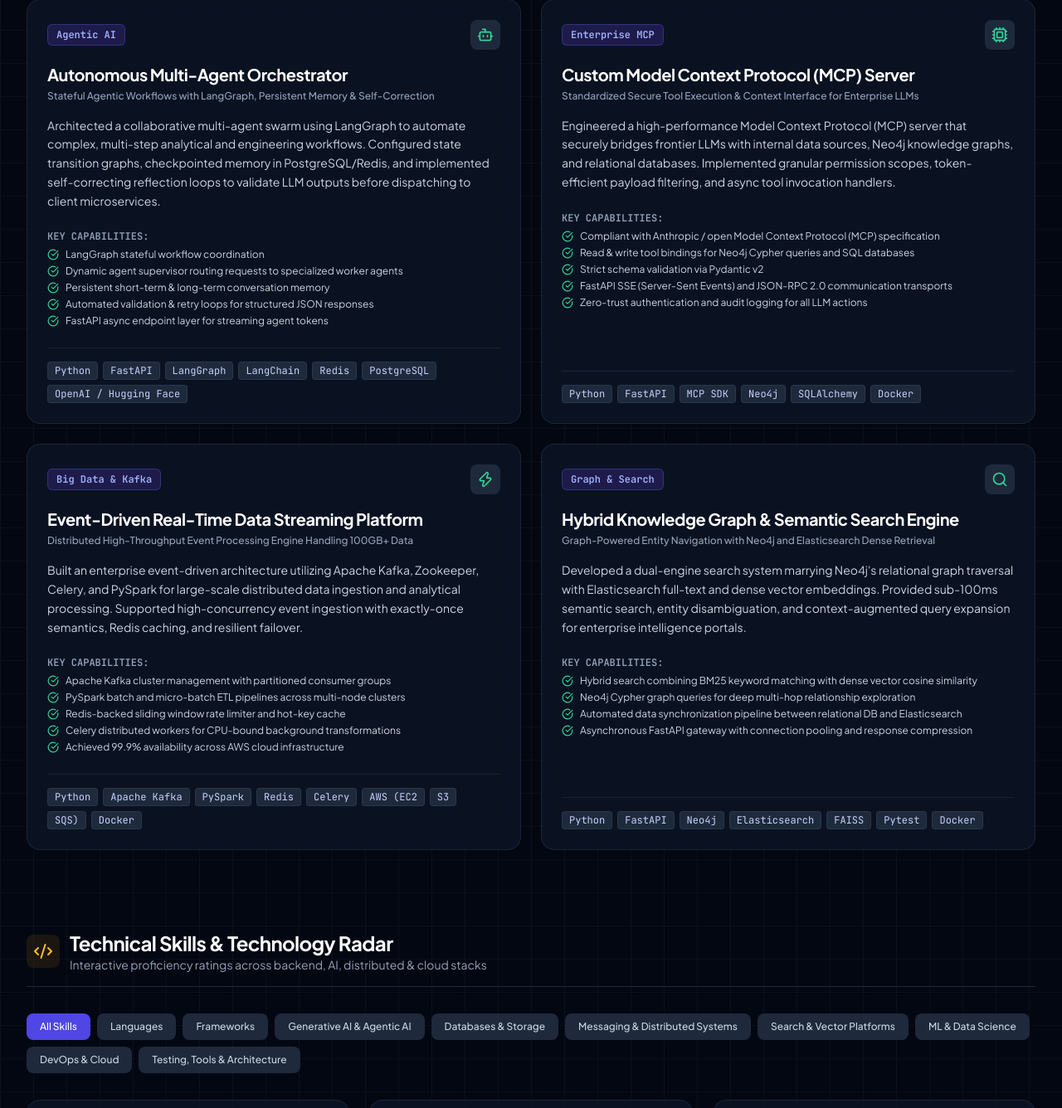
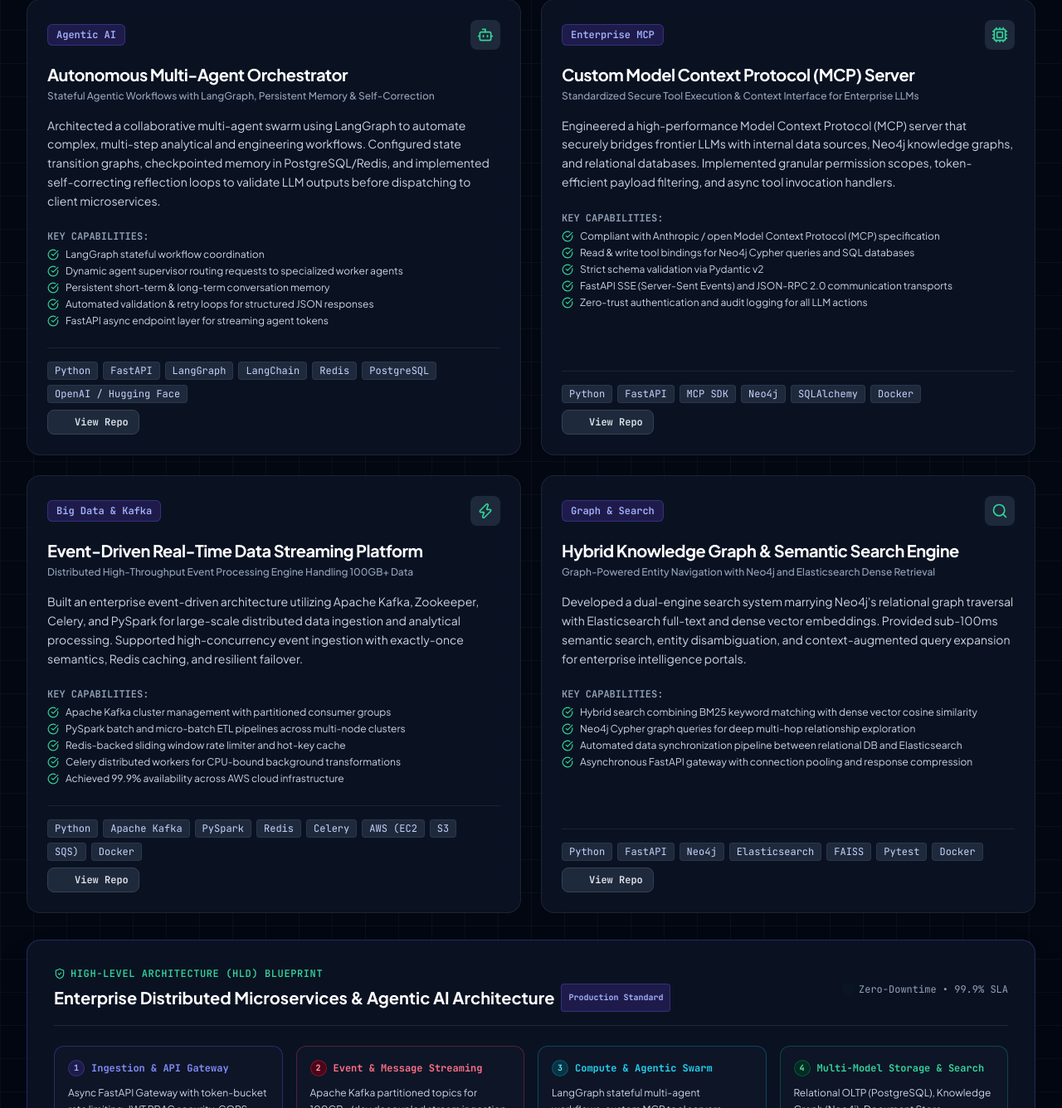
Before and after one commit to vivekjais16/profile_project, a FastAPI app: page / in a window 1280 px wide. Shown: the part 5164-6500 px from the top of the page at 83% size. Run offline with FastAPI, Linux system fonts and the light colour scheme; some libraries are stand-ins or nearby versions.

Commit message:
feat(ui): elevate portfolio to Big Tech standards with HLD architecture blueprint and high-scale metrics

```diff
--- a/app/templates/index.html
+++ b/app/templates/index.html
@@ -354,6 +354,7 @@
 
                 <!-- Footer tech stack & links -->
                 <div class="mt-6 pt-4 border-t border-slate-800/80 space-y-3">
+                    <div class="flex flex-wrap items-center justify-between gap-2">
                         <div class="flex flex-wrap gap-1.5">
                             {% for t in project.tech_stack.split(',') %}
                             <span class="px-2 py-0.5 text-xs font-mono rounded bg-slate-800 text-indigo-200 border border-slate-700/60">
@@ -361,9 +362,94 @@
                             </span>
                             {% endfor %}
                         </div>
+                        {% if project.github_url %}
+                        <a href="{{ project.github_url }}" target="_blank" rel="noopener noreferrer" class="px-3 py-1.5 rounded-lg text-xs font-mono font-semibold bg-slate-800 hover:bg-slate-700 text-slate-200 border border-slate-700 hover:text-white transition flex items-center gap-1.5 shrink-0">
+                            <i data-lucide="github" class="w-3.5 h-3.5"></i>
+                            <span>View Repo</span>
+                        </a>
+                        {% endif %}
+                    </div>
                 </div>
             </div>
             {% endfor %}
+        </div>
+
+        <!-- Interactive Distributed System Design Architecture Blueprint Card -->
+        <div class="glass-panel rounded-2xl p-6 sm:p-8 border border-indigo-500/30 space-y-6 shadow-2xl">
+            <div class="flex flex-col sm:flex-row sm:items-center justify-between gap-3 border-b border-slate-800 pb-4">
+                <div>
+                    <div class="text-xs font-mono uppercase tracking-wider text-emerald-400 font-semibold mb-1 flex items-center gap-1.5">
+                        <i data-lucide="shield-check" class="w-3.5 h-3.5"></i> High-Level Architecture (HLD) Blueprint
+                    </div>
+                    <h3 class="text-xl font-bold text-white flex items-center gap-2">
+                        <span>Enterprise Distributed Microservices & Agentic AI Architecture</span>
+                        <span class="px-2 py-0.5 rounded text-[10px] font-mono bg-indigo-950 text-indigo-300 border border-indigo-500/30">Production Standard</span>
+                    </h3>
+                </div>
+                <div class="text-xs font-mono text-slate-400 flex items-center gap-2">
+                    <span class="w-2 h-2 rounded-full bg-emerald-400 animate-ping"></span>
+                    <span>Zero-Downtime • 99.9% SLA</span>
+                </div>
+            </div>
+
+            <!-- 4-Tier Visual Architecture Grid -->
+            <div class="grid grid-cols-1 sm:grid-cols-2 lg:grid-cols-4 gap-4 text-xs font-mono">
+                <!-- Tier 1 -->
+                <div class="p-4 rounded-xl bg-slate-900/90 border border-indigo-500/30 space-y-2.5">
+                    <div class="text-indigo-400 font-bold flex items-center gap-2">
+                        <span class="w-5 h-5 rounded-full bg-indigo-950 text-indigo-300 flex items-center justify-center text-[10px] border border-indigo-500/30">1</span>
+                        Ingestion & API Gateway
+                    </div>
+                    <p class="text-xs text-slate-300 font-sans leading-relaxed">
+                        Async FastAPI Gateway with token-bucket rate limiting, JWT RBAC security, CORS, and SSE streaming channels.
+                    </p>
+                    <div class="text-[10px] text-indigo-300 pt-2 border-t border-slate-800/80">
+                        FastAPI • Gunicorn • Pydantic v2
+                    </div>
+                </div>
+
+                <!-- Tier 2 -->
+                <div class="p-4 rounded-xl bg-slate-900/90 border border-rose-500/30 space-y-2.5">
+                    <div class="text-rose-400 font-bold flex items-center gap-2">
+                        <span class="w-5 h-5 rounded-full bg-rose-950 text-rose-300 flex items-center justify-center text-[10px] border border-rose-500/30">2</span>
+                        Event & Message Streaming
+                    </div>
+                    <p class="text-xs text-slate-300 font-sans leading-relaxed">
+                        Apache Kafka partitioned topics for 100GB+/day decoupled stream ingestion with exactly-once delivery and Redis caching.
+                    </p>
+                    <div class="text-[10px] text-rose-300 pt-2 border-t border-slate-800/80">
+                        Apache Kafka • Zookeeper • Redis
+                    </div>
+                </div>
+
+                <!-- Tier 3 -->
+                <div class="p-4 rounded-xl bg-slate-900/90 border border-cyan-500/30 space-y-2.5">
+                    <div class="text-cyan-400 font-bold flex items-center gap-2">
+                        <span class="w-5 h-5 rounded-full bg-cyan-950 text-cyan-300 flex items-center justify-center text-[10px] border border-cyan-500/30">3</span>
+                        Compute & Agentic Swarm
+                    </div>
+                    <p class="text-xs text-slate-300 font-sans leading-relaxed">
+                        LangGraph stateful multi-agent workflows, custom MCP tool servers, PySpark distributed ETL, and Celery workers.
+                    </p>
+                    <div class="text-[10px] text-cyan-300 pt-2 border-t border-slate-800/80">
+                        LangGraph • MCP SDK • PySpark • Celery
+                    </div>
+                </div>
+
+                <!-- Tier 4 -->
+                <div class="p-4 rounded-xl bg-slate-900/90 border border-emerald-500/30 space-y-2.5">
+                    <div class="text-emerald-400 font-bold flex items-center gap-2">
+                        <span class="w-5 h-5 rounded-full bg-emerald-950 text-emerald-300 flex items-center justify-center text-[10px] border border-emerald-500/30">4</span>
+                        Multi-Model Storage & Search
+                    </div>
+                    <p class="text-xs text-slate-300 font-sans leading-relaxed">
+                        Relational OLTP (PostgreSQL), Knowledge Graph (Neo4j), Document Store (MongoDB), and dense vector similarity (PGVector).
+                    </p>
+                    <div class="text-[10px] text-emerald-300 pt-2 border-t border-slate-800/80">
+                        PostgreSQL • Neo4j • MongoDB • PGVector
+                    </div>
+                </div>
+            </div>
         </div>
     </section>
 
```
Also changed, not shown: app/services/seeder_service.py (+8 -8 lines), tests/test_api.py (+2 -2 lines), data/portfolio.db. Lines whose indentation alone changed are shown as unchanged.
